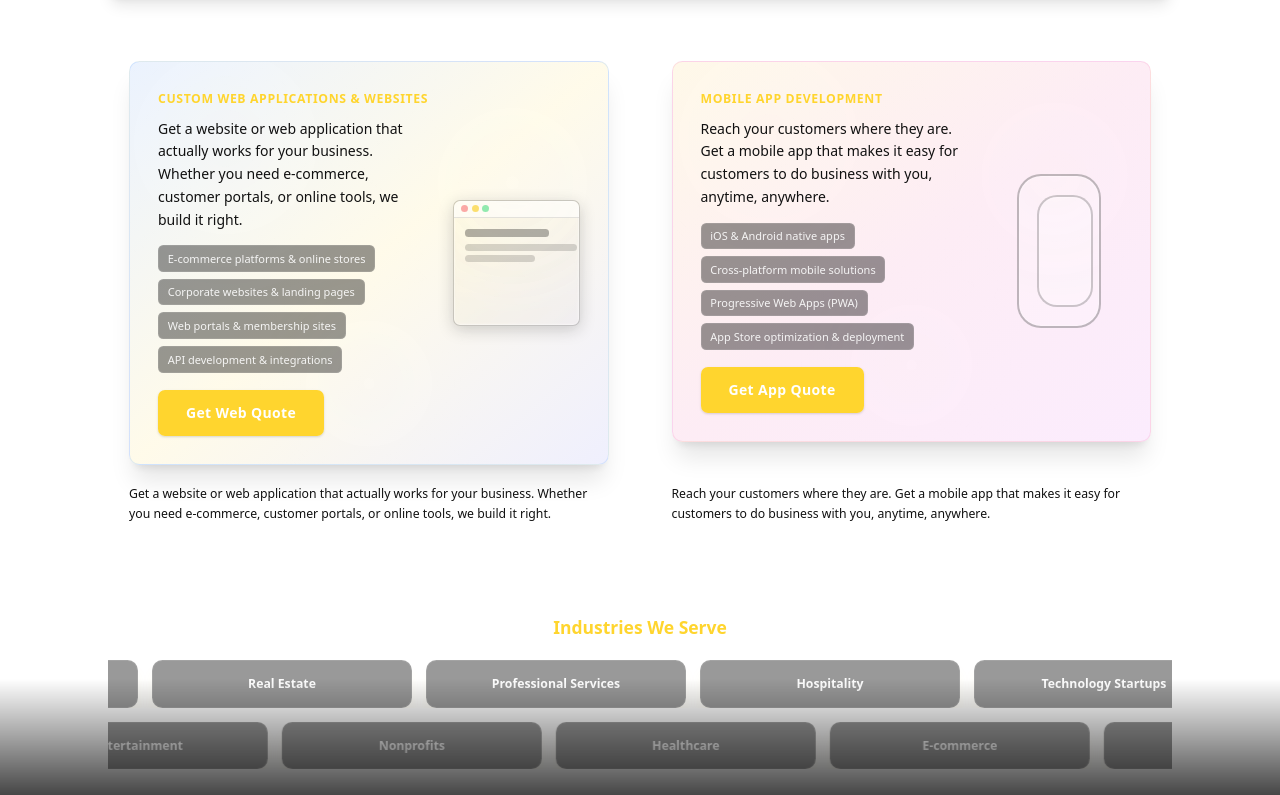
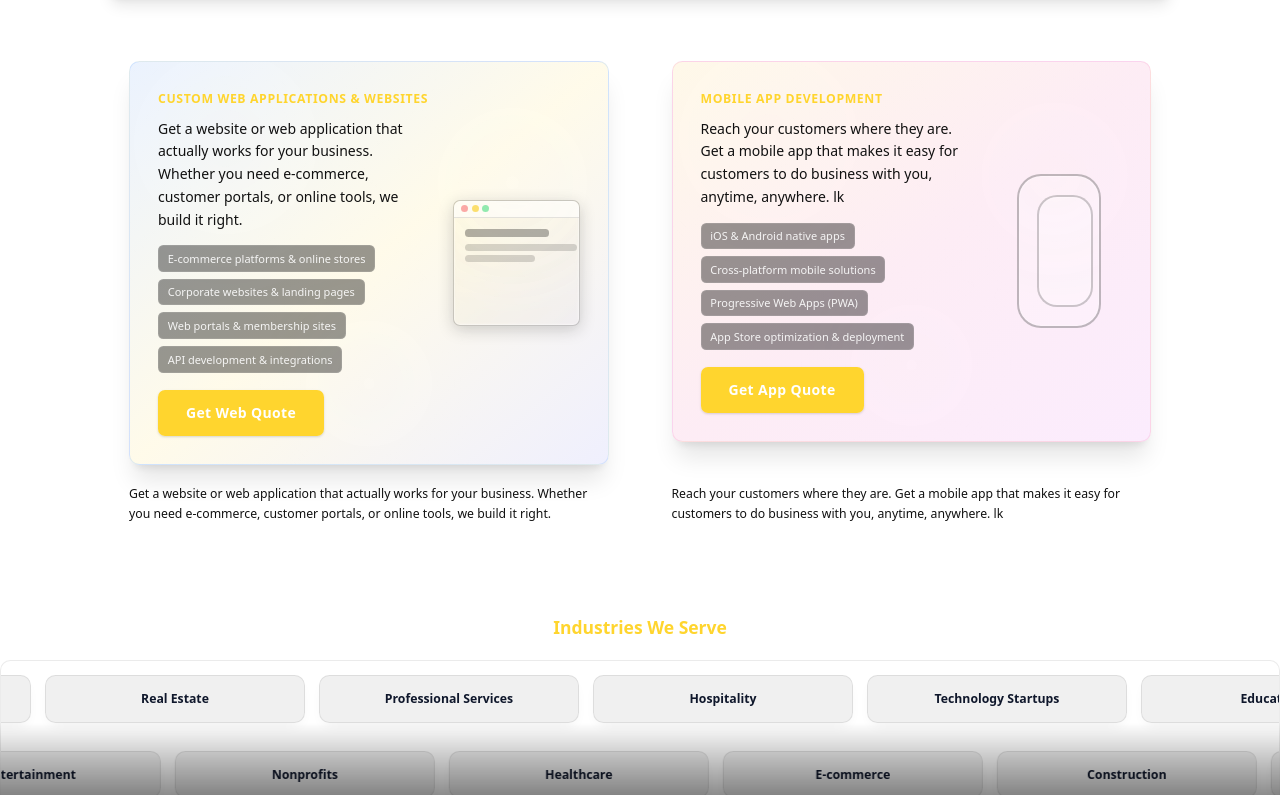
Before and after one commit to SiedahmedM/MyBusinessOS, a Next.js app: page / in a window 1280 px wide. Shown: the part 1805-2600 px from the top of the page. Built offline with nearby package versions, Linux system fonts and the light colour scheme; a web font is replaced by a local one.

Commit message:
industries: improve appearance on white background and add full-bleed utility

```diff
--- a/src/app/globals.css
+++ b/src/app/globals.css
@@ -373,9 +373,31 @@ html[data-theme='full-dark'] .border-gray-300 {
 .solutions-light .group\/bento .space-y-3 > :not([hidden]) ~ :not([hidden]) { margin-top: 0.375rem; }
 
 /* Optional: subtle badge animation to avoid layout shift */
-.solutions-light .service-bento .text-[10px] {
-  white-space: nowrap;
-}
+
+/* Full-bleed utility: let inner sections span full viewport width */
+.full-bleed {
+  position: relative;
+  left: 50%;
+  right: 50%;
+  margin-left: -50vw;
+  margin-right: -50vw;
+  width: 100vw;
+}
+
+/* Adapt industries strip for white background mode */
+.solutions-light .industries-container {
+  background: #ffffff;
+  border-color: rgba(0,0,0,0.08);
+}
+.solutions-light .industries-container .industry-card {
+  background: rgba(0,0,0,0.06);
+  border-color: rgba(0,0,0,0.08);
+  box-shadow: 0 6px 14px -6px rgba(0,0,0,0.08);
+}
+.solutions-light .industries-container .industry-card span {
+  color: #0f172a; /* slate-900 */
+}
+.solutions-light .industries-container .marquee-track { filter: saturate(1.05); }
 
 /* Service cards layout (desktop):
    Row 1: 1 (left), 2 (right)
--- a/src/components/SoftwareTypeGrid/SoftwareTypeGrid.tsx
+++ b/src/components/SoftwareTypeGrid/SoftwareTypeGrid.tsx
@@ -125,7 +125,7 @@ const services: ServiceCard[] = [
     iconClass: 'fas fa-mobile-alt',
     title: 'Mobile App Development',
     description:
-      'Reach your customers where they are. Get a mobile app that makes it easy for customers to do business with you, anytime, anywhere. ',
+      'Reach your customers where they are. Get a mobile app that makes it easy for customers to do business with you, anytime, anywhere. lk',
     features: [
       'iOS & Android native apps',
       'Cross-platform mobile solutions',
@@ -467,9 +467,9 @@ export function SoftwareTypeGrid({ className = '' }: SoftwareTypeGridProps) {
         {/* Industries Carousel */}
         <div className="py-8">
           <h3 className="text-center text-xl font-bold text-accent-400 mb-6">Industries We Serve</h3>
-          <div className="space-y-4">
+          <div className="relative rounded-xl border border-white/10 overflow-hidden bg-black/30 full-bleed industries-container">
             {/* Row 1 */}
-            <div className="marquee-row">
+            <div className="marquee-row py-4">
               <div className="marquee-track">
                 {[...firstRow, ...firstRow].map((label, idx) => (
                   <div key={`r1-${idx}-${label}`} className="industry-card">
@@ -479,7 +479,7 @@ export function SoftwareTypeGrid({ className = '' }: SoftwareTypeGridProps) {
               </div>
             </div>
             {/* Row 2 (reverse) */}
-            <div className="marquee-row">
+            <div className="marquee-row py-4">
               <div className="marquee-track reverse">
                 {[...secondRow, ...secondRow].map((label, idx) => (
                   <div key={`r2-${idx}-${label}`} className="industry-card">
```
